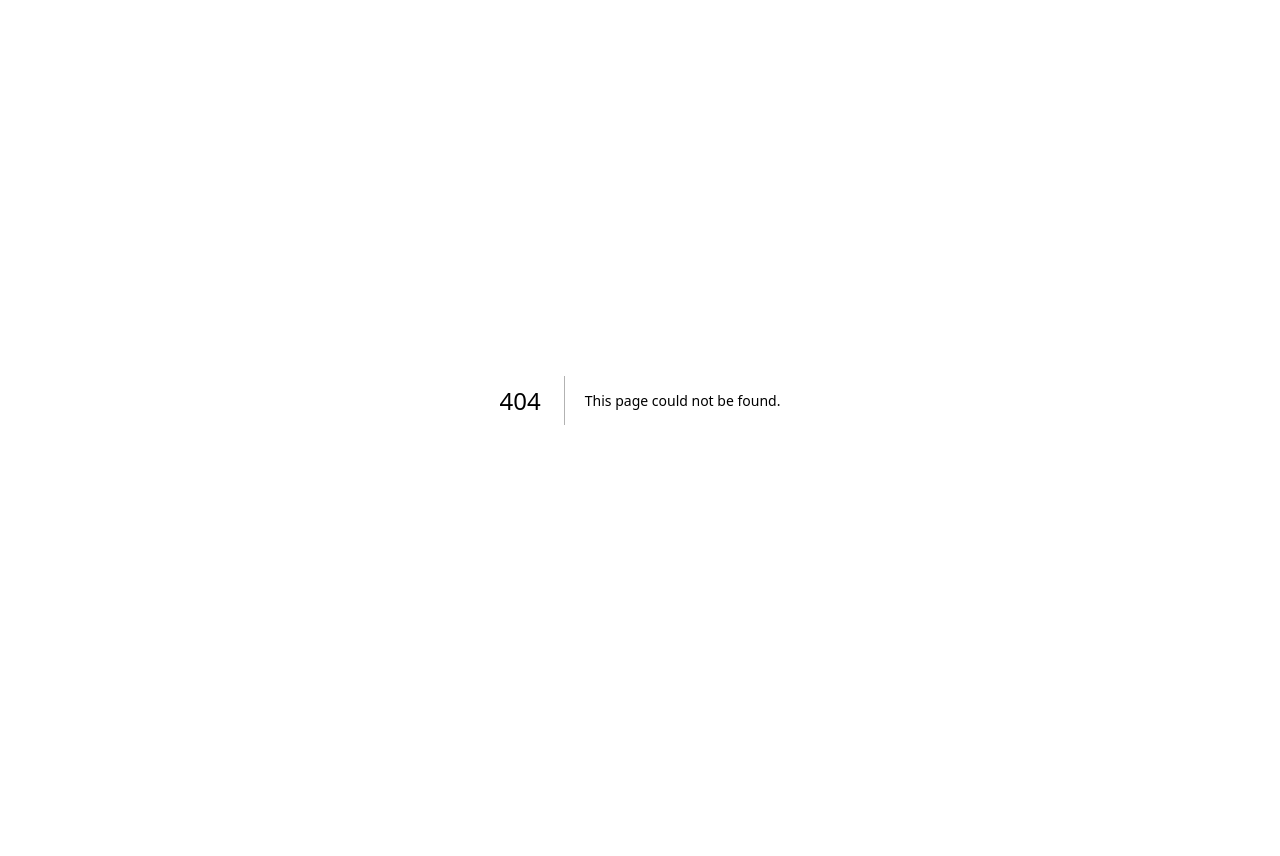
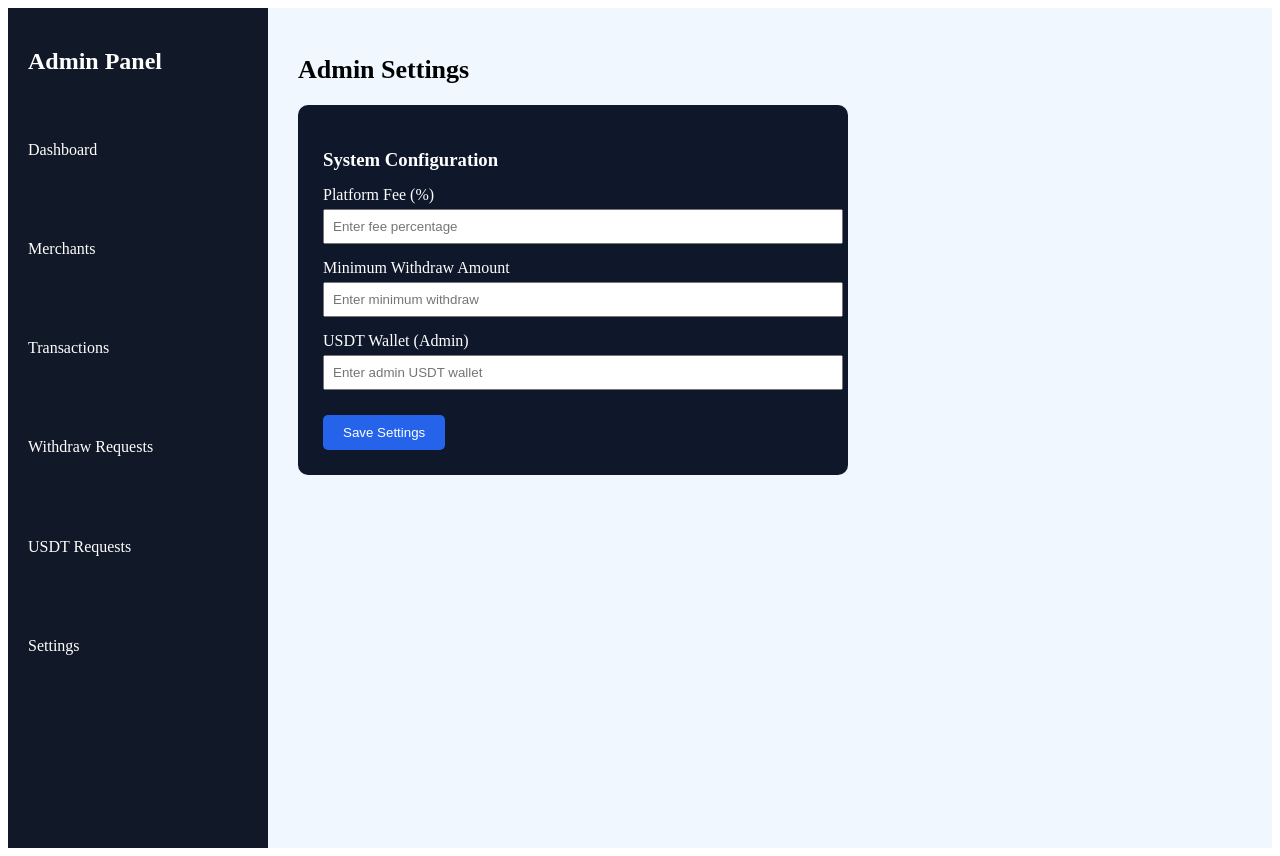
Before and after one commit to naspro-tech/naspro, a Next.js app: page /admin/settings in a window 1280 px wide. Before the commit this address had no page. Before the commit the page ends 800 px from the top, so only its background shows below. Built offline with nearby package versions, Linux system fonts and the light colour scheme.

Commit message:
Create settings.js

```diff
--- /dev/null
+++ b/pages/admin/settings.js
@@ -0,0 +1,70 @@
+import AdminLayout from "../../components/AdminLayout";
+
+export default function AdminSettings() {
+
+  return (
+    <AdminLayout>
+
+      <h1 style={{ fontSize:"26px", marginBottom:"20px" }}>
+        Admin Settings
+      </h1>
+
+      <div style={{
+        background:"#0f172a",
+        color:"#fff",
+        padding:"25px",
+        borderRadius:"10px",
+        maxWidth:"500px"
+      }}>
+
+        <h3 style={{ marginBottom:"15px" }}>
+          System Configuration
+        </h3>
+
+        <div style={{ marginBottom:"15px" }}>
+          <label>Platform Fee (%)</label>
+          <br/>
+          <input
+            type="number"
+            placeholder="Enter fee percentage"
+            style={{ width:"100%", padding:"8px", marginTop:"5px" }}
+          />
+        </div>
+
+        <div style={{ marginBottom:"15px" }}>
+          <label>Minimum Withdraw Amount</label>
+          <br/>
+          <input
+            type="number"
+            placeholder="Enter minimum withdraw"
+            style={{ width:"100%", padding:"8px", marginTop:"5px" }}
+          />
+        </div>
+
+        <div style={{ marginBottom:"15px" }}>
+          <label>USDT Wallet (Admin)</label>
+          <br/>
+          <input
+            type="text"
+            placeholder="Enter admin USDT wallet"
+            style={{ width:"100%", padding:"8px", marginTop:"5px" }}
+          />
+        </div>
+
+        <button style={{
+          marginTop:"10px",
+          padding:"10px 20px",
+          background:"#2563eb",
+          color:"#fff",
+          border:"none",
+          borderRadius:"5px",
+          cursor:"pointer"
+        }}>
+          Save Settings
+        </button>
+
+      </div>
+
+    </AdminLayout>
+  );
+            }
```
